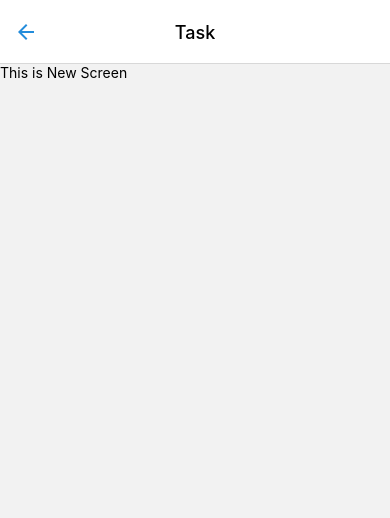
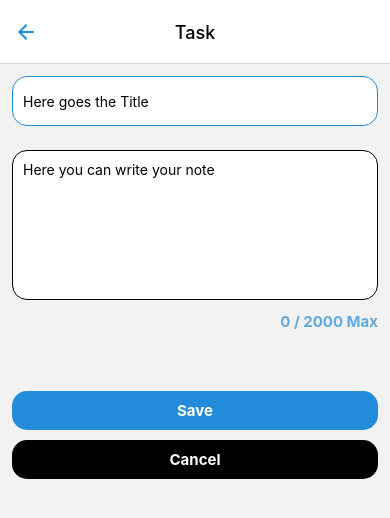
Before and after one commit to vishnugopy/MYKEEP, a React Native app: screen /Task in a window 390 px wide. Shown: the top 518 px of the page. Built offline with nearby package versions, Linux system fonts and the light colour scheme.

Commit message:
Task page

```diff
--- a/src/screens/Home.js
+++ b/src/screens/Home.js
@@ -1,5 +1,5 @@
 import React from "react";
-import { Text, View, StyleSheet , ScrollView } from "react-native";
+import { Text, View, StyleSheet, ScrollView } from "react-native";
 
 export default function HomeScreen() {
   const style = StyleSheet.create({
@@ -8,11 +8,13 @@ export default function HomeScreen() {
       height: "100%",
     },
     Note: {
-        marginVertical: 10,
+      marginVertical: 10,
       backgroundColor: "#fff",
       paddingVertical: 30,
       paddingHorizontal: 10,
       borderRadius: 15,
+      borderColor: "#000",
+      borderWidth: 1,
     },
     NoteTitle: {
       fontSize: 15,
--- a/src/screens/Task.js
+++ b/src/screens/Task.js
@@ -1,10 +1,98 @@
-import React from 'react';
-import { Text, View } from 'react-native';
+import React, { useState } from "react";
+import {
+  SafeAreaView,
+  TextInput,
+  View,
+  StyleSheet,
+  Text,
+  TouchableOpacity,
+} from "react-native";
 
-export default function Task () {
+export default function Task() {
+  const [Note, setNote] = useState("");
+  const [Title, setTitle] = useState("");
+
+  const style = StyleSheet.create({
+    title: {
+      height: 50,
+      marginHorizontal: 12,
+      marginVertical: 12,
+      borderWidth: 1,
+      padding: 10,
+      borderRadius: 15,
+      borderColor: "#228CDB",
+      backgroundColor: "#fff",
+    },
+    input: {
+      backgroundColor: "#fff",
+      height: 150,
+      margin: 12,
+      borderWidth: 1,
+      padding: 10,
+      borderRadius: 15,
+    },
+    counter: {
+      fontSize: 15,
+      fontWeight: "bold",
+      color: "#228CDB",
+      opacity: 0.7,
+      marginRight: 12,
+      textAlign: "right",
+      marginBottom: 50,
+    },
+    buttonText: {
+      fontSize: 15,
+      fontWeight: "bold",
+      color: "#fff",
+    },
+    Savebutton: {
+      backgroundColor: "#228CDB",
+      borderRadius: 15,
+      padding: 10,
+      marginHorizontal: 12,
+      marginVertical: 10,
+      justifyContent: "center",
+      flexDirection: "row",
+      flex: 1,
+    },
+    button: {
+      backgroundColor: "#000",
+      borderRadius: 15,
+      padding: 10,
+      marginHorizontal: 12,
+      alignItems: "center",
+      justifyContent: "center",
+      flexDirection: "row",
+      flex: 1,
+    },
+  });
+
   return (
     <View>
-      <Text>This is New Screen</Text>
+      <SafeAreaView>
+        <TextInput
+          style={style.title}
+          onChangeText={(text) => setTitle(text)}
+          value={Title}
+          placeholder="Here goes the Title"
+        />
+        <TextInput
+          multiline
+          style={style.input}
+          onChangeText={(text) => setNote(text)}
+          value={Note}
+          placeholder="Here you can write your note"
+          maxLength={2000}
+        />
+        <Text style={style.counter}> {Note.length} / 2000 Max</Text>
+
+        <TouchableOpacity style={style.Savebutton}>
+          <Text style={style.buttonText}>Save</Text>
+        </TouchableOpacity>
+        <TouchableOpacity style={style.button}>
+          <Text style={style.buttonText}>Cancel</Text>
+        </TouchableOpacity>
+      </SafeAreaView>
     </View>
-  )
+  );
 }
```
